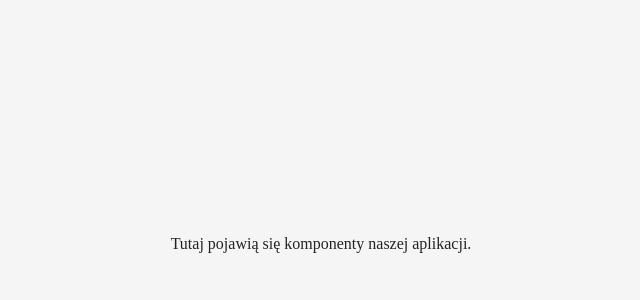
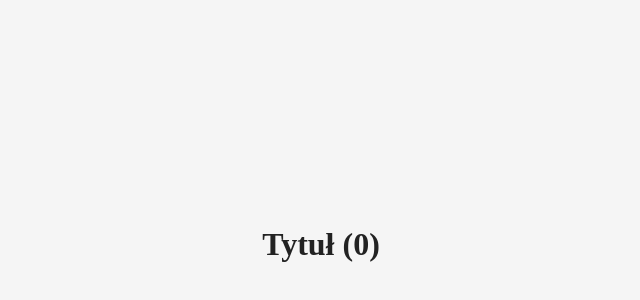
Before and after one commit to dwabe/20-4-webpack-react, a React app: page / in a window 1280 px wide. Shown: the part 164-464 px from the top of the page, without its empty margins (327-967 px from the left). Built offline with nearby package versions, Linux system fonts and the light colour scheme.

Commit message:
Update App.js
Add Title component

```diff
--- a/src/containers/App.js
+++ b/src/containers/App.js
@@ -1,6 +1,7 @@
 import React from 'react';
 import uuid from 'uuid';
 import style from './App.css';
+import Title from '../components/Title';
 
 class App extends React.Component {
     constructor(props){
@@ -24,7 +25,7 @@ class App extends React.Component {
     render() {
         return (
             <div className={style.TodoApp}>
-                Tutaj pojawią się komponenty naszej aplikacji.
+                <Title title={"Tytuł"} qty={this.state.data.length} />
             </div>
         );
     }
```
